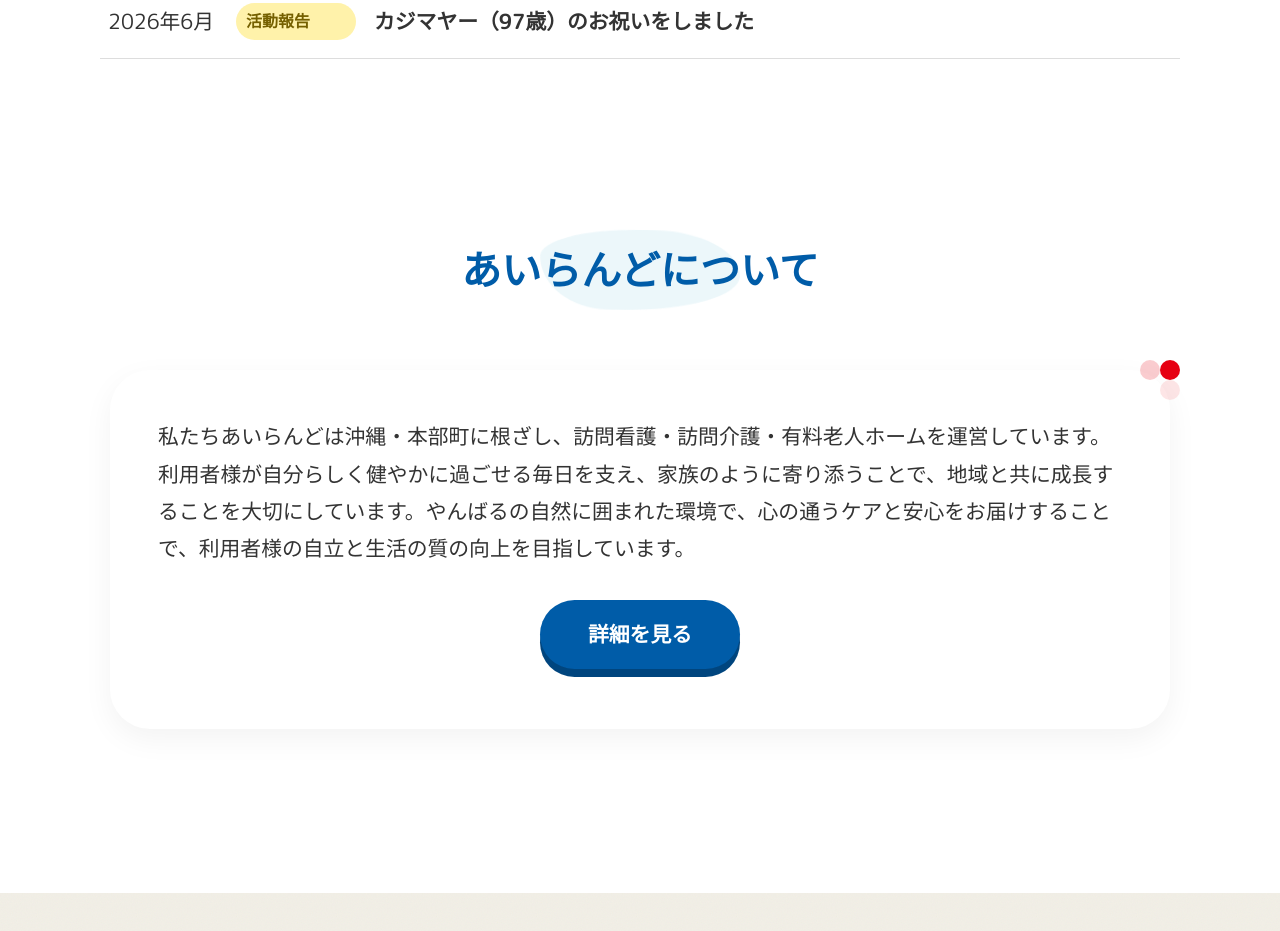
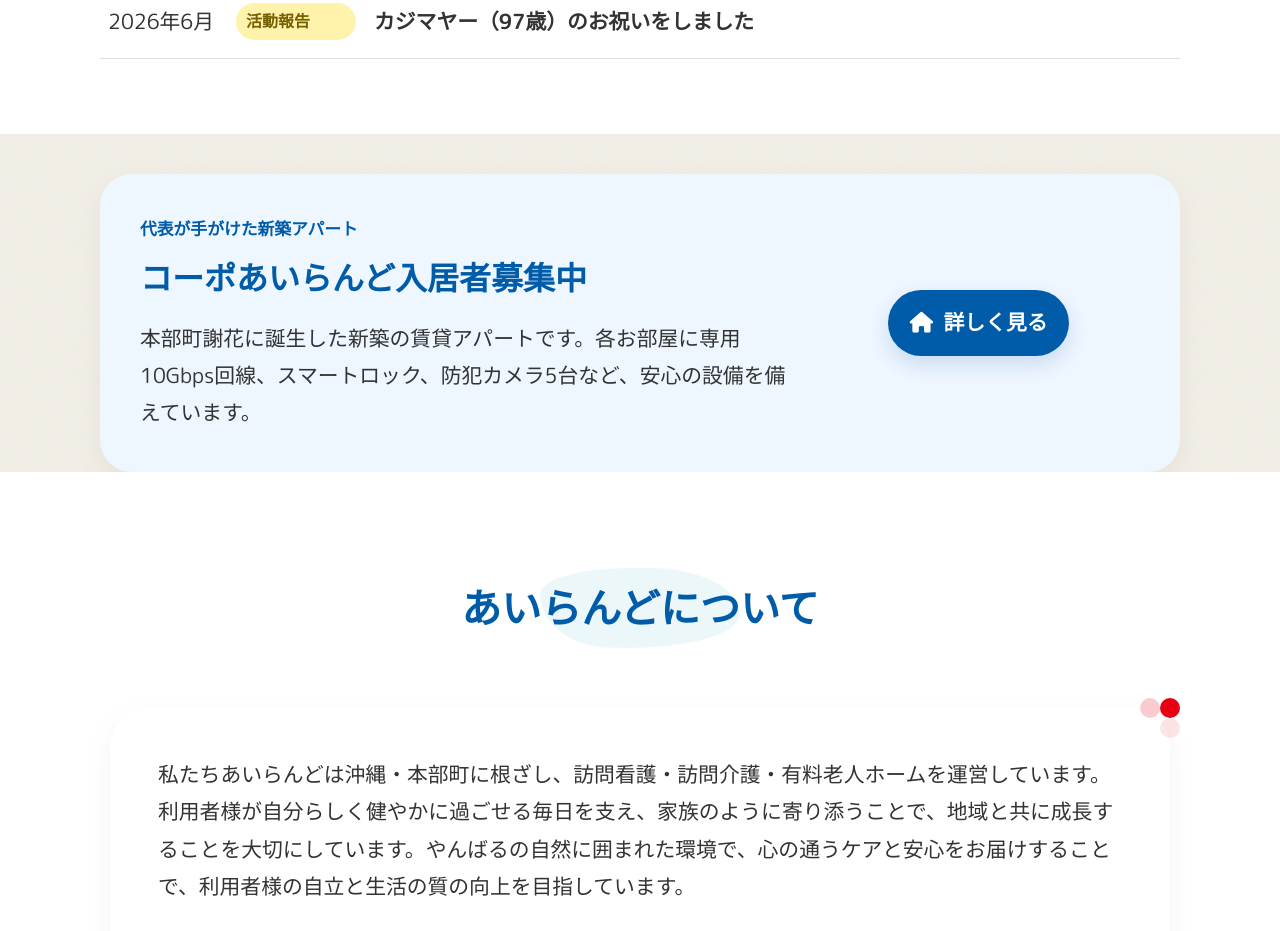
Before and after one commit to guccyo00/ailand-website, a plain HTML site: page index.html in a window 1280 px wide. Shown: the part 2589-3520 px from the top of the page. Drawn offline with Linux system fonts and the light colour scheme.

Commit message:
Add visible banner section for apartment notice on homepage
Promotes the Corp Ailand tenant recruitment notice from a plain
footer link to a dedicated banner section just below the news list,
reusing the existing partner-panel visual style.

Co-Authored-By: Claude Sonnet 5 <noreply@anthropic.com>

```diff
--- a/index.html
+++ b/index.html
@@ -113,6 +113,21 @@
                 <a href="updates.html" class="home-news-item"><time datetime="2026-09">2026年9月</time><span class="category activity">活動報告</span><strong>お月見の壁画を飾りました</strong></a>
                 <a href="updates.html" class="home-news-item"><time datetime="2026-08">2026年8月</time><span class="category activity">活動報告</span><strong>大浜青年会のエイサーが訪問してくれました</strong></a>
                 <a href="updates.html" class="home-news-item"><time datetime="2026-06">2026年6月</time><span class="category activity">活動報告</span><strong>カジマヤー（97歳）のお祝いをしました</strong></a>
+            </div>
+        </div>
+    </section>
+
+    <section class="partner-section" aria-labelledby="apartment-title" style="padding: 40px 0 0;">
+        <div class="container content-container">
+            <div class="partner-panel" style="background: #eef6ff;">
+                <div>
+                    <span class="support-label">代表が手がけた新築アパート</span>
+                    <h2 id="apartment-title">コーポあいらんど<span class="nw">入居者募集中</span></h2>
+                    <p>本部町謝花に誕生した新築の賃貸アパートです。各お部屋に専用10Gbps回線、スマートロック、防犯カメラ5台など、安心の設備を備えています。</p>
+                </div>
+                <div class="partner-contact">
+                    <a href="apartment.html" class="phone-button"><i class="fa-solid fa-house" aria-hidden="true"></i> 詳しく見る</a>
+                </div>
             </div>
         </div>
     </section>
```
